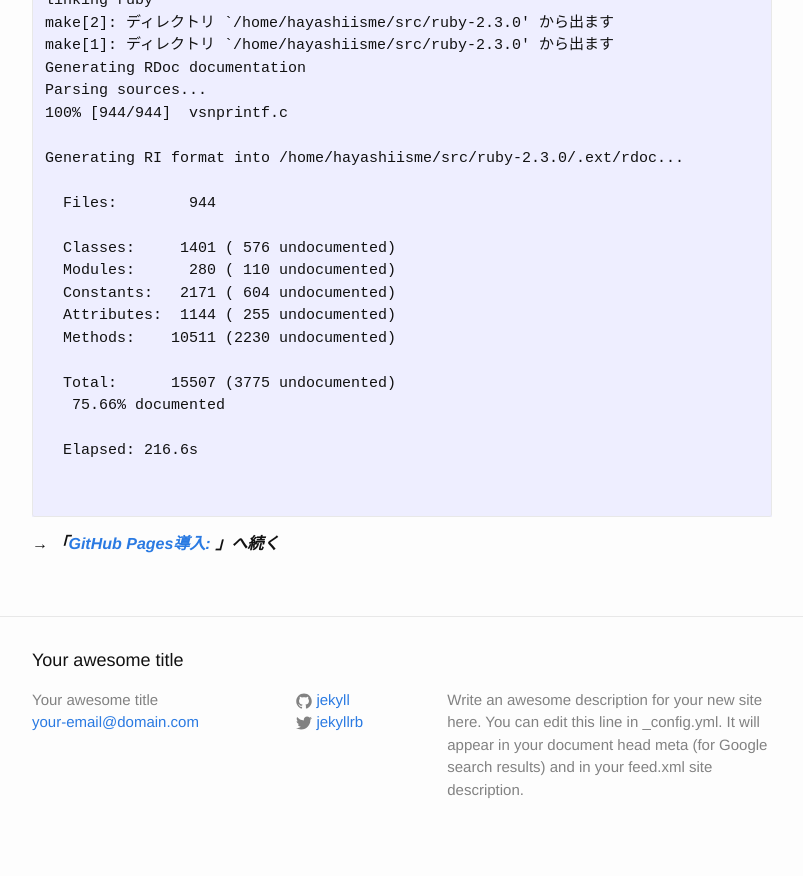
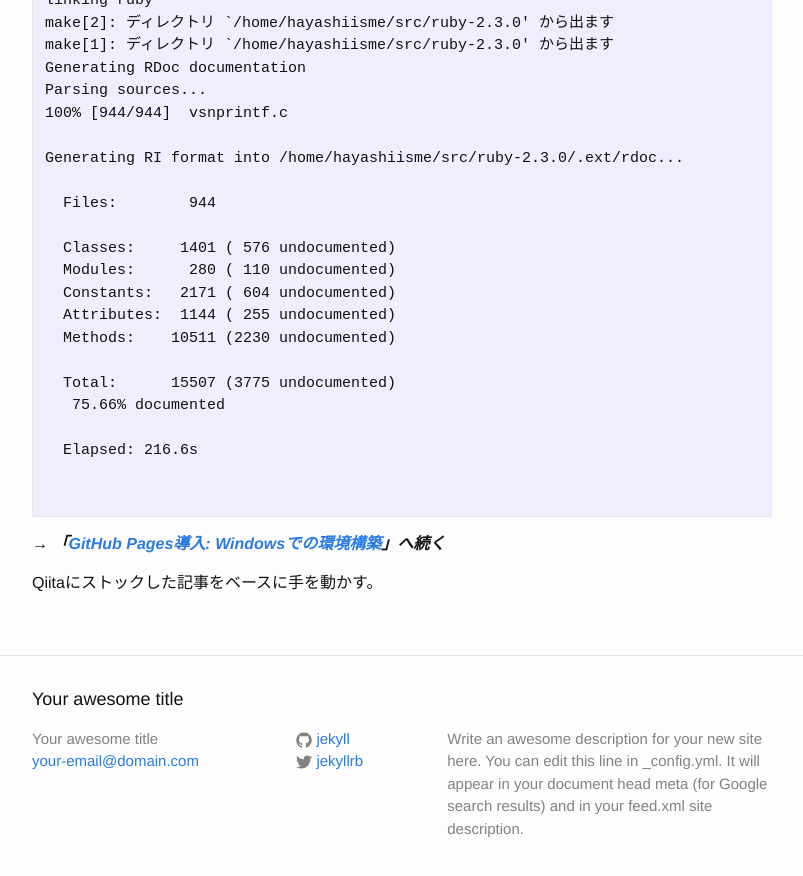
Before and after one commit to hayashiisme/hayashiisme.github.io, a Jekyll site: the page built from _posts/2016-04-26-github-pages-02.md, in a window 1280 px wide and 900 px high, scrolled down 32724 px. Shown: the top 876 px of the window, without its empty margins (238-1041 px from the left). Built offline with Jekyll 4.4.1, drawn with Linux system fonts in a browser that asks for light colours.

Commit message:
from workplace

```diff
--- a/_posts/2016-04-26-github-pages-02.md
+++ b/_posts/2016-04-26-github-pages-02.md
@@ -1468,4 +1468,6 @@ Generating RI format into /home/hayashiisme/src/ruby-2.3.0/.ext/rdoc...
 
 
 
-***→ 「[GitHub Pages導入: ](github-pages-.html)」へ続く***
+***→ 「[GitHub Pages導入: Windowsでの環境構築](github-pages-03.html)」へ続く***
+
+Qiitaにストックした記事をベースに手を動かす。
```
